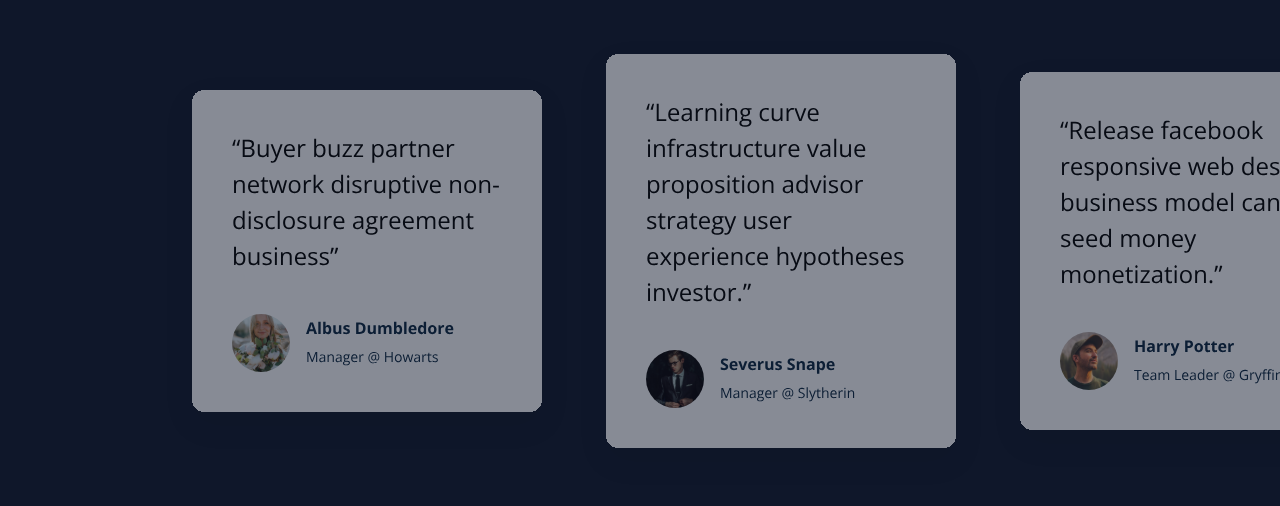
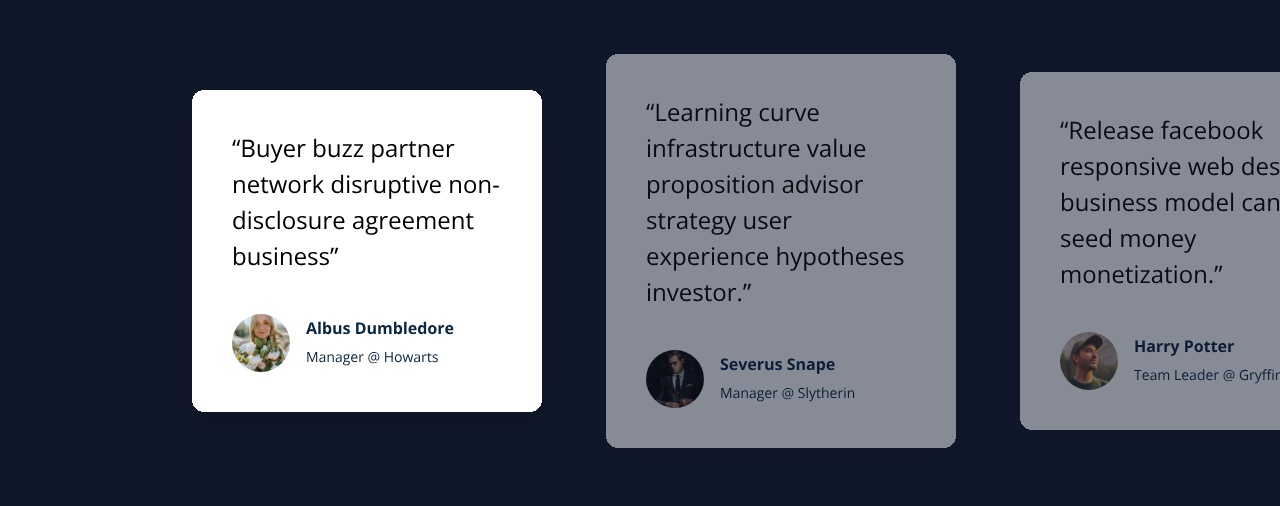
Before and after one commit to Kudatee007/Boldo-project, a React (Create React App) app: page / in a window 1280 px wide. Shown: the part 3157-3663 px from the top of the page. Built offline with nearby package versions, Linux system fonts and the light colour scheme.

Commit message:
added carousel design effect to desktop view

```diff
--- a/src/App.js
+++ b/src/App.js
@@ -4,7 +4,6 @@ import Footer from "./components/Footer";
 import Blog from "./components/Blog";
 import About from "./components/About";
 import Homepage from "./components/Homepage";
-
 
 function App() {
   return (
--- a/src/components/Homepage3.js
+++ b/src/components/Homepage3.js
@@ -44,10 +44,10 @@ const Homepage3 = () => {
                 key={index}
                 src={slide}
                 alt={`Slide ${index + 1}`}
-                className={`opacity-50 ${
+                className={`${
                   index === currentSlide
                     ? "opacity-100 transition-opacity duration-500 ease-in-out"
-                    : ""
+                    : "opacity-50"
                 }`}
               />
             ))}
```
